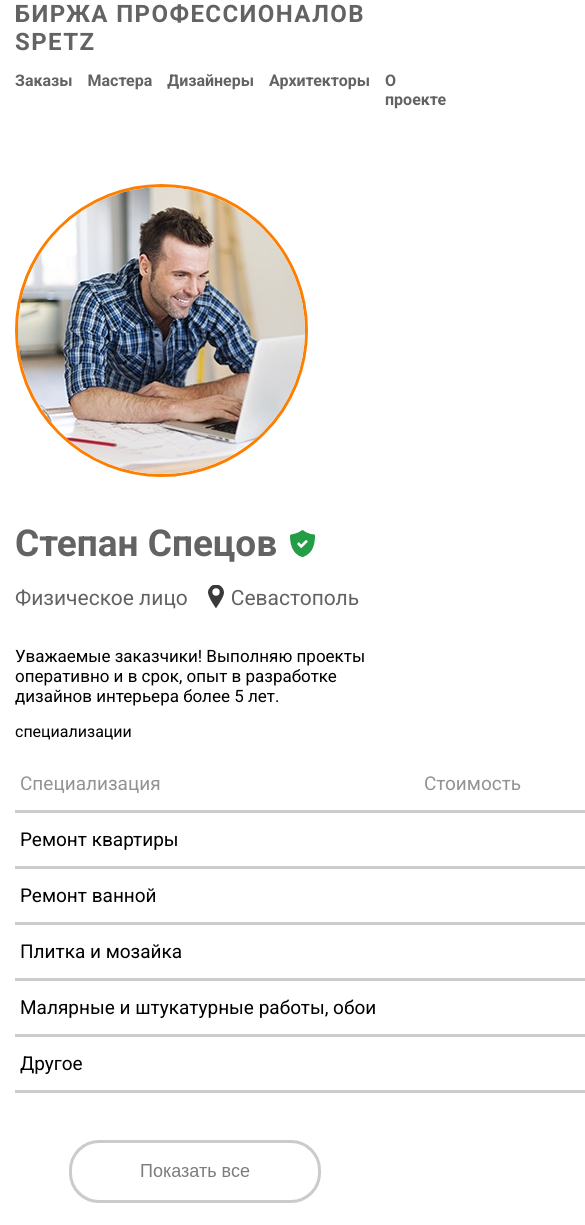
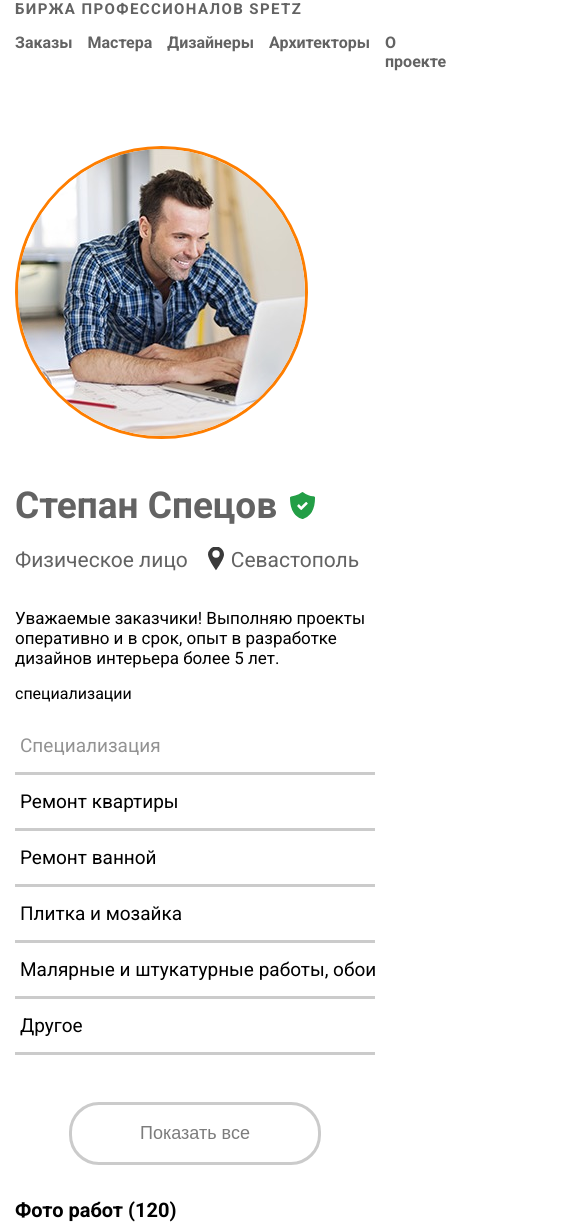
Before and after one commit to Alex96626/masters, a plain HTML site: page master.html in a window 390 px wide. Shown: the top 1225 px of the page, 585 px wide, since content can reach past the window. Drawn offline with Linux system fonts and the light colour scheme.

Commit message:
fix oveflow

```diff
--- a/master.html
+++ b/master.html
@@ -44,6 +44,7 @@
                   <p class="master__description master__description_detailed">Уважаемые заказчики! Выполняю проекты оперативно и в срок, опыт в разработке дизайнов интерьера более 5 лет.</p>
                   <div class="master__specializations">
                     <p>специализации</p>
+                    <div class="master__specializations-table">
                       <div class="master__specializations-list">
                         <div class="master__specializations-row">
                           <p class="master__specializations-item master__specializations-specialization master__specializations-item_secondary">Специализация</p>
@@ -97,6 +98,7 @@
                           <p class="master__specializations-item master__specializations-rating">46.0</p>
                         </div>
                       </div>
+                    </div>
                     <button class="button master__specializations-button">Показать все</button>
                   </div>
                 </div>
--- a/style.css
+++ b/style.css
@@ -20,7 +20,7 @@
 
 .title {
   margin: 0;
-  font-size: clamp(24px, 2.5vw, 34px);
+  font-size: clamp(15px, 2.5vw, 34px);
   text-transform: uppercase;
   color: #636363;
   letter-spacing: 1.4px;
@@ -228,9 +228,13 @@
   height: 304px;
 }
 
+.master__specializations-table {
+  overflow: auto;
+}
+
 .master__specializations-list {
   min-width: 880px;
-  overflow: auto;
+  /* overflow: auto; */
 }
 
 .master__specializations-item_secondary {
```
Lines whose indentation alone changed are shown as unchanged.
